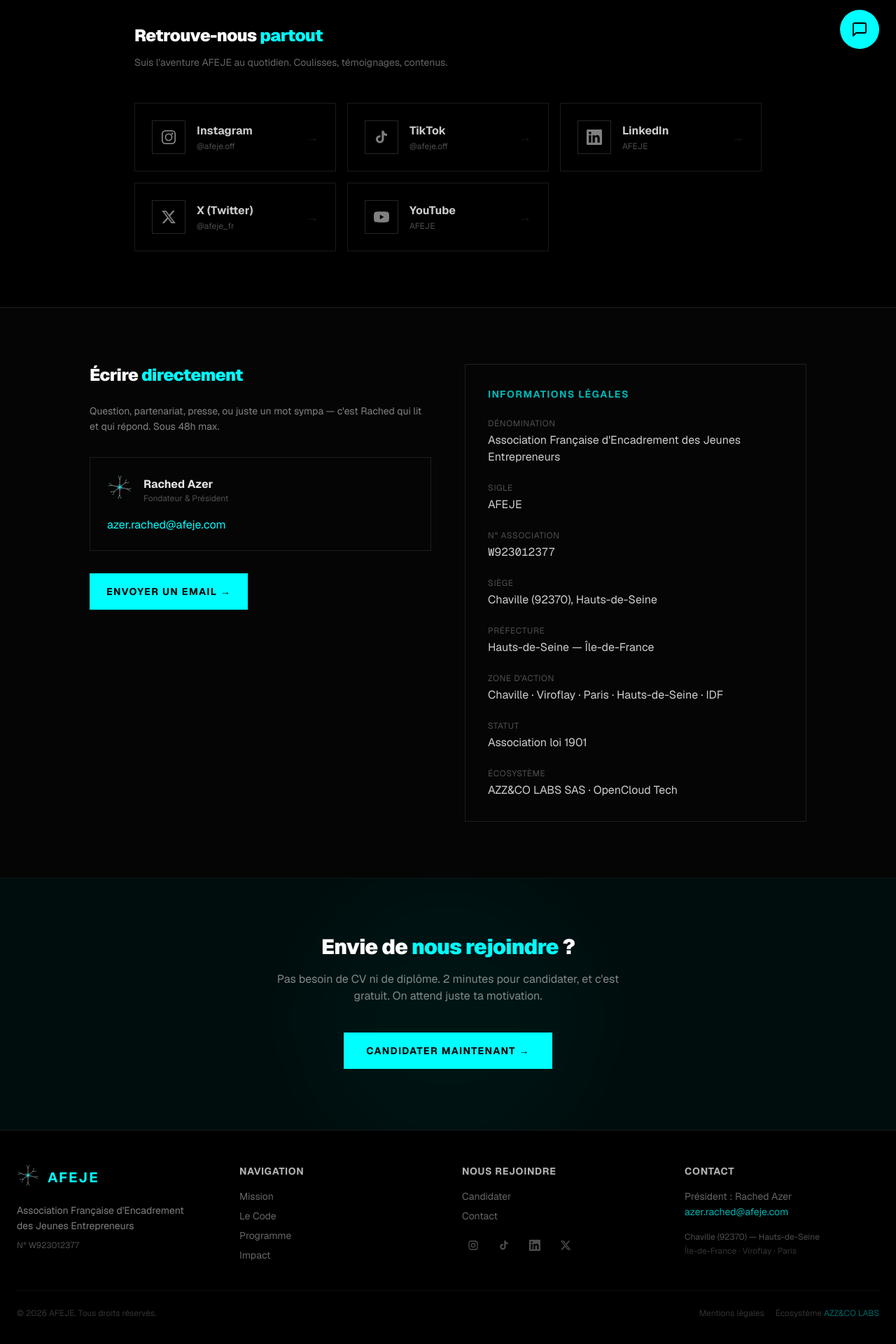
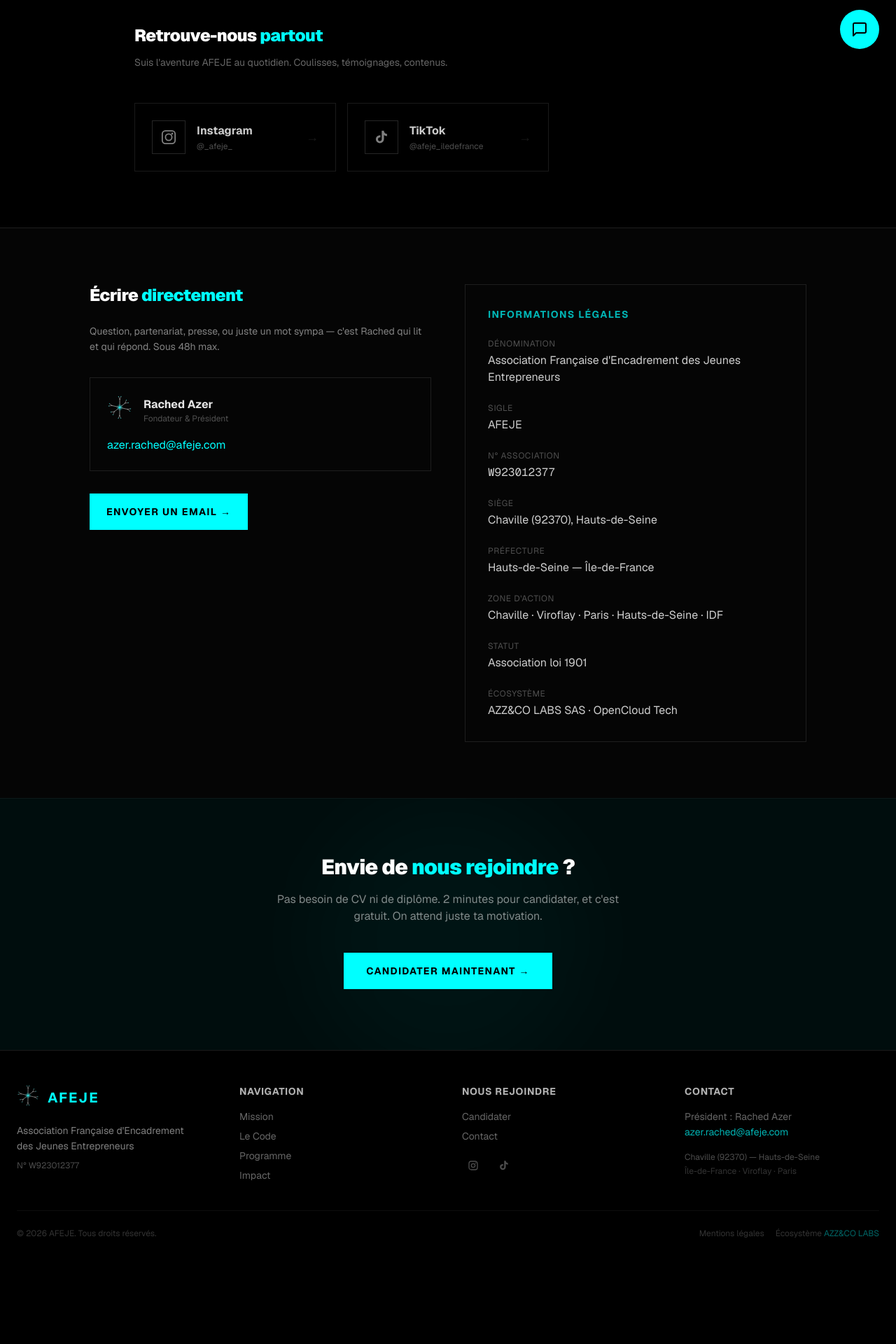
Before and after one commit to azerrached3-a11y/AFEJE, a Next.js app: page /contact in a window 1280 px wide. Shown: the part 706-2626 px from the top of the page at 70% size. After the commit the page ends 2524 px from the top, so only its background shows below. Built offline with nearby package versions, Linux system fonts and the light colour scheme.

Commit message:
feat: real social links (Instagram + TikTok), OG image, JSON-LD sameAs, remove dead placeholder links

```diff
--- a/src/app/contact/page.tsx
+++ b/src/app/contact/page.tsx
@@ -53,37 +53,16 @@
   {
     name: "Instagram",
     platform: "instagram",
-    handle: "@afeje.off",
-    href: "#",
+    handle: "@_afeje_",
+    href: "https://www.instagram.com/_afeje_/",
     color: "hover:text-pink-400 hover:border-pink-400/30",
   },
   {
     name: "TikTok",
     platform: "tiktok",
-    handle: "@afeje.off",
-    href: "#",
+    handle: "@afeje_iledefrance",
+    href: "https://www.tiktok.com/@afeje_iledefrance",
     color: "hover:text-white hover:border-white/30",
-  },
-  {
-    name: "LinkedIn",
-    platform: "linkedin",
-    handle: "AFEJE",
-    href: "#",
-    color: "hover:text-blue-400 hover:border-blue-400/30",
-  },
-  {
-    name: "X (Twitter)",
-    platform: "x",
-    handle: "@afeje_fr",
-    href: "#",
-    color: "hover:text-white hover:border-white/30",
-  },
-  {
-    name: "YouTube",
-    platform: "youtube",
-    handle: "AFEJE",
-    href: "#",
-    color: "hover:text-red-400 hover:border-red-400/30",
   },
 ];
 
--- a/src/app/layout.tsx
+++ b/src/app/layout.tsx
@@ -138,7 +138,10 @@
         contactType: "customer service",
         availableLanguage: "French",
       },
-      sameAs: [],
+      sameAs: [
+        "https://www.instagram.com/_afeje_/",
+        "https://www.tiktok.com/@afeje_iledefrance",
+      ],
       keywords:
         "association jeunes entrepreneurs, Chaville, 92370, Hauts-de-Seine, Viroflay, Paris, Île-de-France, accompagnement entrepreneurial, neurosciences, mentorat gratuit, formation jeunes",
     },
--- /dev/null
+++ b/src/app/opengraph-image.tsx
@@ -0,0 +1,76 @@
+import { ImageResponse } from "next/og";
+
+export const runtime = "edge";
+export const alt = "AFEJE — Association Française d'Encadrement des Jeunes Entrepreneurs";
+export const size = { width: 1200, height: 630 };
+export const contentType = "image/png";
+
+export default async function Image() {
+  return new ImageResponse(
+    (
+      <div
+        style={{
+          width: "100%",
+          height: "100%",
+          display: "flex",
+          flexDirection: "column",
+          alignItems: "center",
+          justifyContent: "center",
+          background: "#000",
+          color: "#fff",
+          fontFamily: "system-ui, sans-serif",
+        }}
+      >
+        <div
+          style={{
+            display: "flex",
+            flexDirection: "column",
+            alignItems: "center",
+            gap: "24px",
+          }}
+        >
+          <div
+            style={{
+              fontSize: 72,
+              fontWeight: 900,
+              letterSpacing: "0.15em",
+              color: "#00FFFF",
+            }}
+          >
+            AFEJE
+          </div>
+          <div
+            style={{
+              fontSize: 22,
+              color: "rgba(255,255,255,0.5)",
+              letterSpacing: "0.12em",
+              textTransform: "uppercase",
+              textAlign: "center",
+              maxWidth: "700px",
+            }}
+          >
+            Association Française d&apos;Encadrement des Jeunes Entrepreneurs
+          </div>
+          <div
+            style={{
+              width: 80,
+              height: 2,
+              background: "rgba(0,255,255,0.4)",
+              marginTop: 8,
+            }}
+          />
+          <div
+            style={{
+              fontSize: 18,
+              color: "rgba(255,255,255,0.35)",
+              marginTop: 8,
+            }}
+          >
+            Chaville (92) · Île-de-France · Programme gratuit dès 15 ans
+          </div>
+        </div>
+      </div>
+    ),
+    { ...size }
+  );
+}
--- a/src/components/Footer.tsx
+++ b/src/components/Footer.tsx
@@ -66,10 +66,8 @@
             </div>
             <div className="flex gap-3 mt-4">
               {[
-                { label: "Instagram", href: "#", icon: "M7.8 2h8.4C19.4 2 22 4.6 22 7.8v8.4a5.8 5.8 0 0 1-5.8 5.8H7.8C4.6 22 2 19.4 2 16.2V7.8A5.8 5.8 0 0 1 7.8 2m-.2 2A3.6 3.6 0 0 0 4 7.6v8.8C4 18.39 5.61 20 7.6 20h8.8a3.6 3.6 0 0 0 3.6-3.6V7.6C20 5.61 18.39 4 16.4 4H7.6m9.65 1.5a1.25 1.25 0 1 1 0 2.5 1.25 1.25 0 0 1 0-2.5M12 7a5 5 0 1 1 0 10 5 5 0 0 1 0-10m0 2a3 3 0 1 0 0 6 3 3 0 0 0 0-6z" },
-                { label: "TikTok", href: "#", icon: "M19.59 6.69a4.83 4.83 0 0 1-3.77-4.25V2h-3.45v13.67a2.89 2.89 0 0 1-2.88 2.5 2.89 2.89 0 0 1-2.89-2.89 2.89 2.89 0 0 1 2.89-2.89c.28 0 .54.04.79.1v-3.5a6.37 6.37 0 0 0-.79-.05A6.34 6.34 0 0 0 3.15 15a6.34 6.34 0 0 0 6.34 6.34 6.34 6.34 0 0 0 6.34-6.34V8.73a8.19 8.19 0 0 0 4.76 1.52V6.81a4.84 4.84 0 0 1-1-.12z" },
-                { label: "LinkedIn", href: "#", icon: "M20.447 20.452h-3.554v-5.569c0-1.328-.027-3.037-1.852-3.037-1.853 0-2.136 1.445-2.136 2.939v5.667H9.351V9h3.414v1.561h.046c.477-.9 1.637-1.85 3.37-1.85 3.601 0 4.267 2.37 4.267 5.455v6.286zM5.337 7.433a2.062 2.062 0 0 1-2.063-2.065 2.064 2.064 0 1 1 2.063 2.065zm1.782 13.019H3.555V9h3.564v11.452zM22.225 0H1.771C.792 0 0 .774 0 1.729v20.542C0 23.227.792 24 1.771 24h20.451C23.2 24 24 23.227 24 22.271V1.729C24 .774 23.2 0 22.222 0h.003z" },
-                { label: "X", href: "#", icon: "M18.244 2.25h3.308l-7.227 8.26 8.502 11.24H16.17l-5.214-6.817L4.99 21.75H1.68l7.73-8.835L1.254 2.25H8.08l4.713 6.231zm-1.161 17.52h1.833L7.084 4.126H5.117z" },
+                { label: "Instagram", href: "https://www.instagram.com/_afeje_/", icon: "M7.8 2h8.4C19.4 2 22 4.6 22 7.8v8.4a5.8 5.8 0 0 1-5.8 5.8H7.8C4.6 22 2 19.4 2 16.2V7.8A5.8 5.8 0 0 1 7.8 2m-.2 2A3.6 3.6 0 0 0 4 7.6v8.8C4 18.39 5.61 20 7.6 20h8.8a3.6 3.6 0 0 0 3.6-3.6V7.6C20 5.61 18.39 4 16.4 4H7.6m9.65 1.5a1.25 1.25 0 1 1 0 2.5 1.25 1.25 0 0 1 0-2.5M12 7a5 5 0 1 1 0 10 5 5 0 0 1 0-10m0 2a3 3 0 1 0 0 6 3 3 0 0 0 0-6z" },
+                { label: "TikTok", href: "https://www.tiktok.com/@afeje_iledefrance", icon: "M19.59 6.69a4.83 4.83 0 0 1-3.77-4.25V2h-3.45v13.67a2.89 2.89 0 0 1-2.88 2.5 2.89 2.89 0 0 1-2.89-2.89 2.89 2.89 0 0 1 2.89-2.89c.28 0 .54.04.79.1v-3.5a6.37 6.37 0 0 0-.79-.05A6.34 6.34 0 0 0 3.15 15a6.34 6.34 0 0 0 6.34 6.34 6.34 6.34 0 0 0 6.34-6.34V8.73a8.19 8.19 0 0 0 4.76 1.52V6.81a4.84 4.84 0 0 1-1-.12z" },
               ].map((s) => (
                 <a
                   key={s.label}
```
